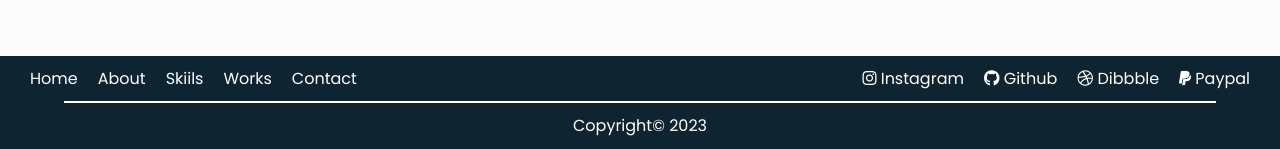
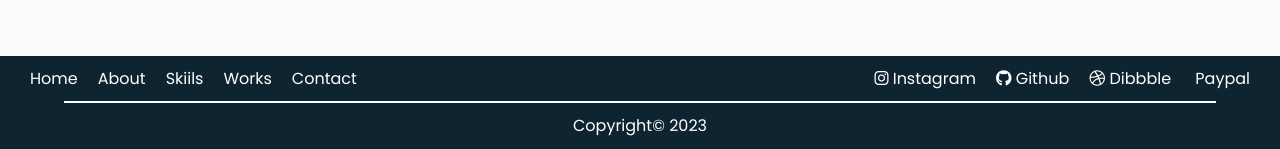
Before and after one commit to kaushalsahu07/portfolio-temp, a plain HTML site: page index.html in a window 1280 px wide. Shown: the part 3623-3772 px from the top of the page. Drawn offline with nearby package versions, Linux system fonts and the light colour scheme.

Commit message:
Update index.html

```diff
--- a/index.html
+++ b/index.html
@@ -241,7 +241,7 @@
 										Github</a></li>
 								<li><a href="https://dribbble.com/cdkaushal" target="_blank"><i class="fa-brands fa-dribbble"></i>
 										Dibbble</a></li>
-								<li><a href="https://paypal.me/KaushalSahu12?country.x=IN&locale.x=en_GB" target="_blank"><i class="fa-brands fa-paypal"></i>
+								<li><a href="https://twitter.com/kaushalsahu_07" target="_blank"><i class="fa-brands fa-x-twitter"></i>
 										Paypal</a></li>
 							</ul>
 						</div>
```
